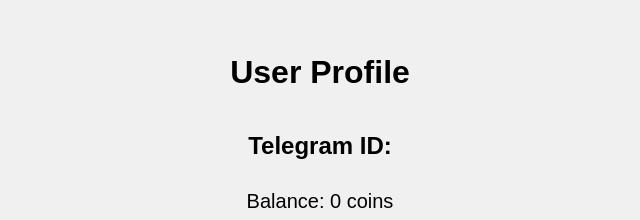
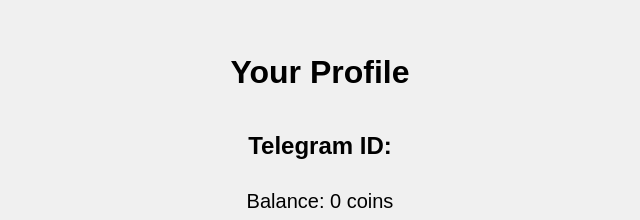
Before and after one commit to kun3741/tapgame-tg, a website: page public/profileView.html in a window 1280 px wide. Shown: the part 250-470 px from the top of the page, 320-960 px from the left. Drawn offline with Linux system fonts and the light colour scheme; no server answers.

Commit message:
Update profileView.html

```diff
--- a/public/profileView.html
+++ b/public/profileView.html
@@ -11,7 +11,7 @@
     </style>
 </head>
 <body>
-    <h1>User Profile</h1>
+    <h1>Your Profile</h1>
     <h2>Telegram ID: <span id="telegramId"></span></h2>
     <div id="balance">Balance: <span id="coins">0</span> coins</div>
     <div id="upgrade-level">Upgrade Level: <span id="level">1</span></div>
```
